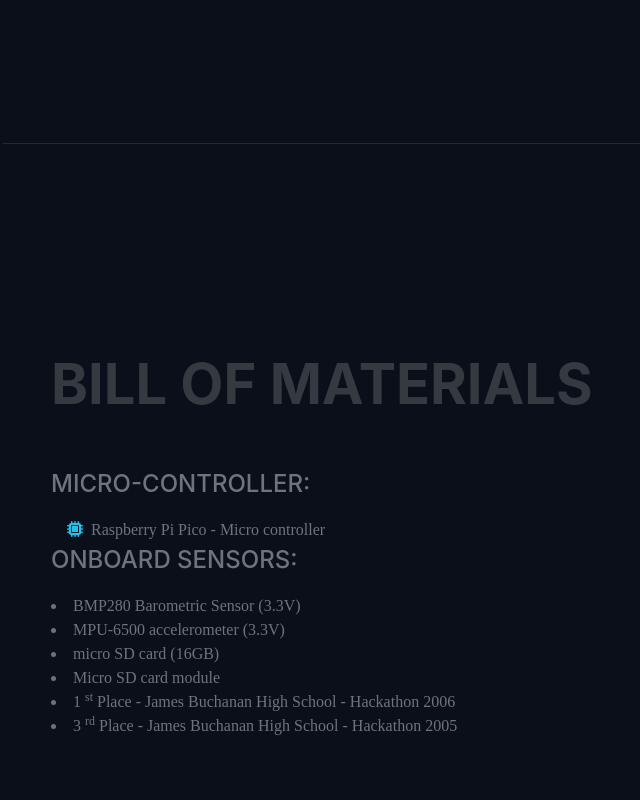
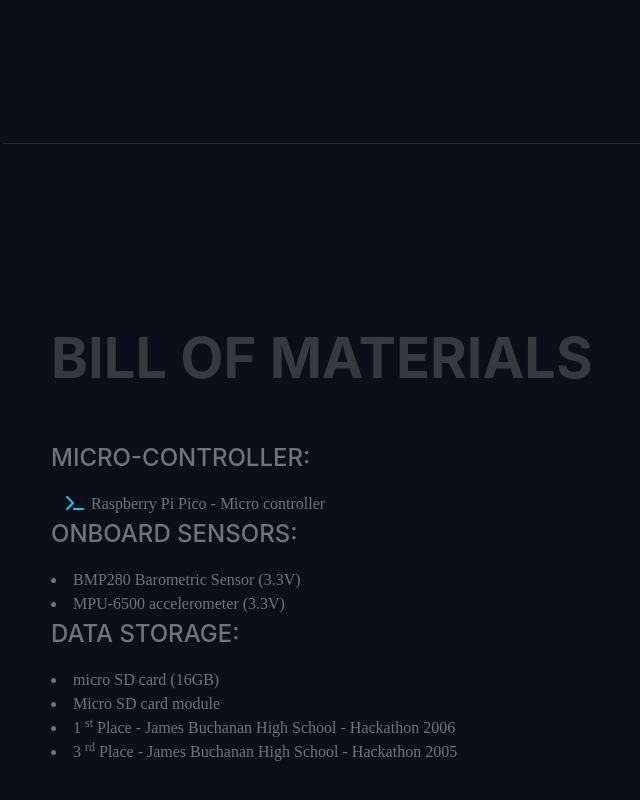
Before and after one commit to taylor-lane-eng/taylor-lane-eng.github.io, a plain HTML site: page index.html in a window 1280 px wide. Shown: the part 4136-4936 px from the top of the page, without its empty margins (269-909 px from the left). Drawn offline with nearby package versions, Linux system fonts and the light colour scheme; a web font is replaced by a local one.

Commit message:
Update index.html

```diff
--- a/index.html
+++ b/index.html
@@ -203,7 +203,7 @@
     <!this is what i pasted-->
                     <ul class="fa-ul mb-0">
                         <li>
-                            <span class="fa-li"><i class="fas fa-microchip text-info"></i></span>
+                            <span class="fa-li"><i class="fas fa-terminal text-info"></i></span>
                             Raspberry Pi Pico - Micro controller
                         </li>
                     </ul>
@@ -221,6 +221,11 @@
                         </li>
                     </ul>
 
+        <!-- trying this subheading out-->
+                    <div class="flex-grow-1">
+                            <div class="subheading mb-3">Data Storage:</div>
+    <!this is what i pasted-->
+
                         <li>
                             <span class="fa-li"><i class="fas fa-sd-card text-info"></i></span>
                             micro SD card (16GB)
@@ -230,6 +235,7 @@
                             Micro SD card module
                         </li>
                         <li>
+                    </ul>
                             <span class="fa-li"><i class="fas fa-trophy text-warning"></i></span>
                             1
                             <sup>st</sup>
```
